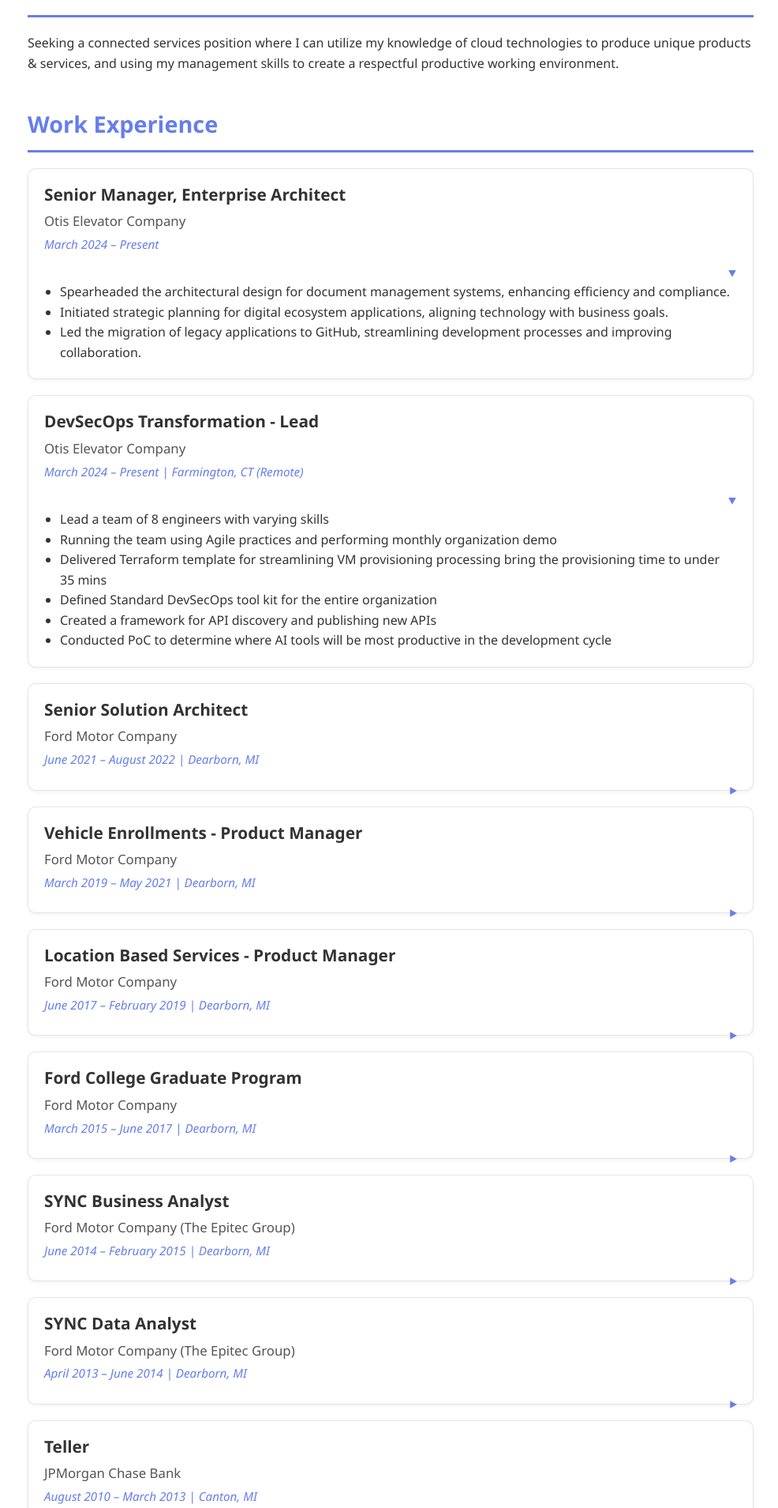
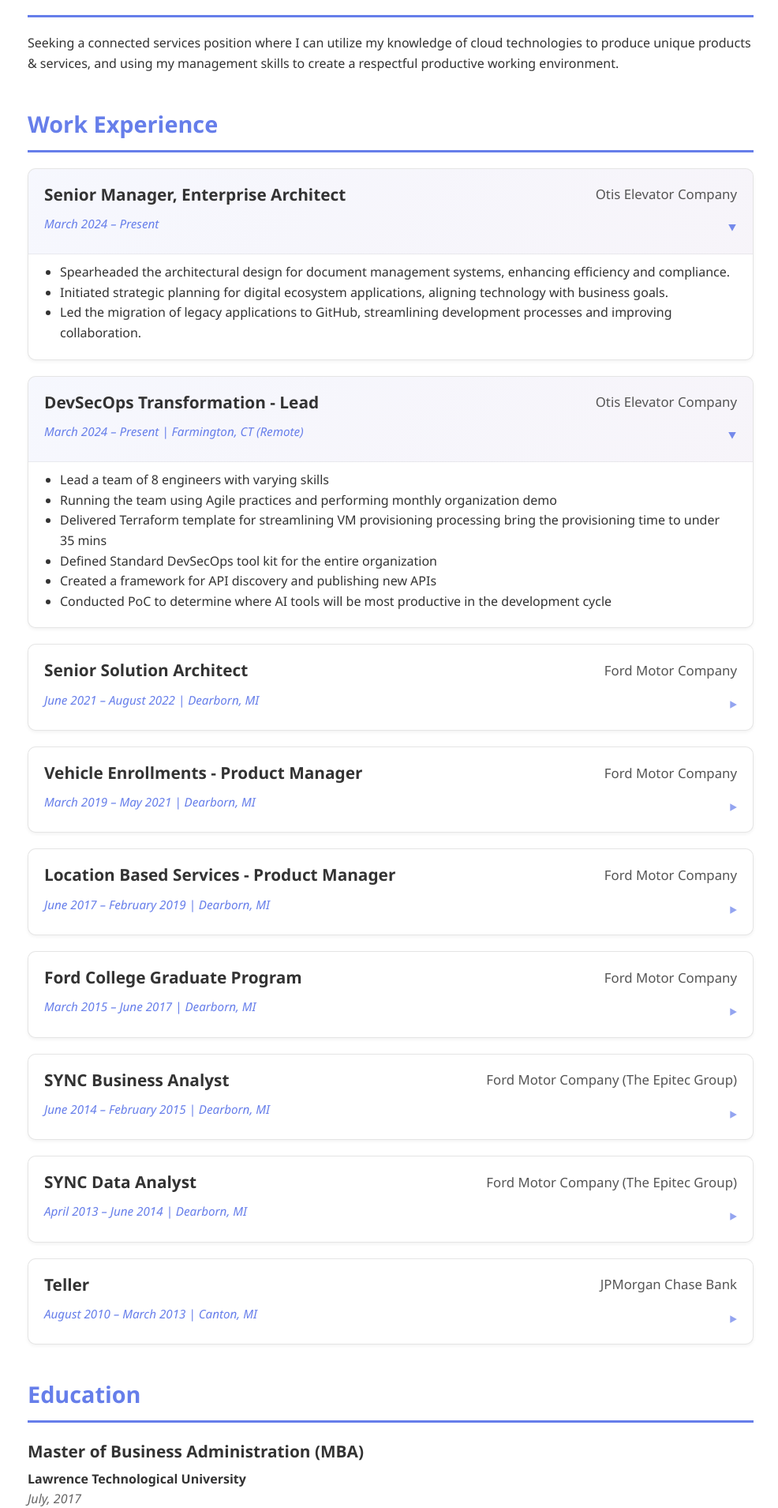
Before and after one commit to r91dua/my-portfolio, a Jekyll site: the page built from index.html, in a window 1280 px wide. Shown: the part 363-2272 px from the top of the page at 79% size, without its empty margins (145-1131 px from the left). Built offline with Jekyll 4.4.1, drawn with Linux system fonts in a browser that asks for light colours.

Commit message:
Update styles.css

```diff
--- a/assets/css/styles.css
+++ b/assets/css/styles.css
@@ -23,6 +23,67 @@ footer{background:#333;color:#fff;text-align:center;padding:20px}
   .contact-info{flex-direction:column;align-items:center}
 }
 /* Collapsible experience styles */
+.experience-item {
+  border: 1px solid rgba(0,0,0,0.08);
+  border-radius: 12px;
+  margin-bottom: 16px;
+  background: #fff;
+  overflow: hidden;
+}
+
+.experience-item summary {
+  list-style: none; /* hide default marker in some browsers */
+  cursor: pointer;
+  padding: 16px 18px;
+  display: grid;
+  grid-template-columns: 1fr auto;
+  row-gap: 4px;
+  align-items: center;
+}
+
+.experience-item summary::-webkit-details-marker { display: none; }
+
+.experience-item summary .role {
+  font-weight: 700;
+  font-size: 1.05rem;
+  color: #333;
+  display: block;
+}
+
+.experience-item summary .company {
+  color: #555;
+  font-weight: 500;
+  margin-right: 12px;
+}
+
+.experience-item summary .date {
+  color: #667eea;
+  font-size: 0.95rem;
+}
+
+.experience-item[open] summary {
+  border-bottom: 1px solid rgba(0,0,0,0.06);
+  background: linear-gradient(135deg, rgba(102,126,234,0.06), rgba(118,75,162,0.06));
+}
+
+.experience-item .details-body {
+  padding: 14px 20px 18px;
+}
+
+.experience-item ul { margin: 8px 0 0 18px; }
+
+.experience-item summary:after {
+  content: "▸";
+  justify-self: end;
+  transition: transform 0.2s ease;
+  font-size: 1.1rem;
+  opacity: 0.7;
+}
+
+.experience-item[open] summary:after {
+  transform: rotate(90deg);
+  opacity: 0.9;
+}
 details.experience-item {
   border: 1px solid rgba(0,0,0,0.1);
   border-radius: 10px;
```
